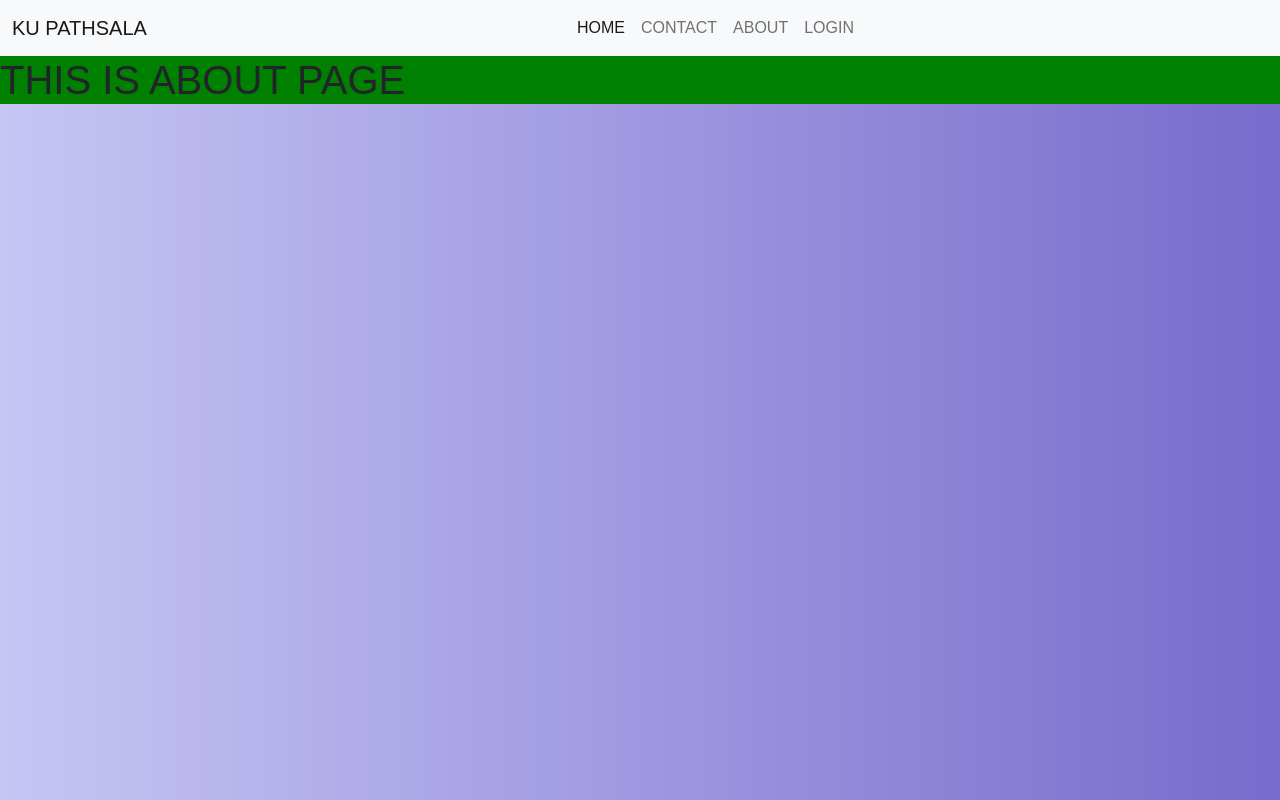
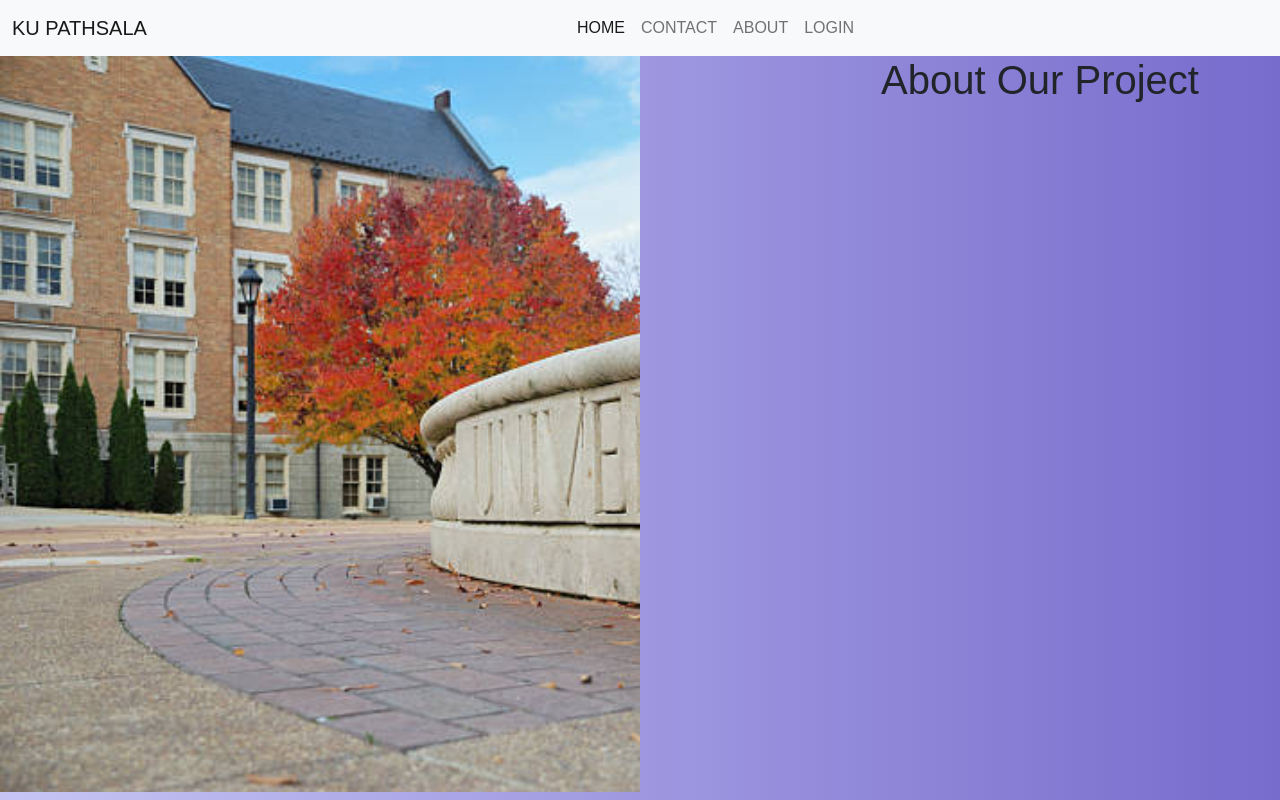
Before and after one commit to shakyasarthak/4th-sem-project, a Next.js app in the folder frontend/: page /components/landing_page/About in a window 1280 px wide. Built offline with nearby package versions, Linux system fonts and the light colour scheme.

Commit message:
About Page but incomplete

```diff
--- a/frontend/src/pages/components/landing_page/About.js
+++ b/frontend/src/pages/components/landing_page/About.js
@@ -1,16 +1,33 @@
-import React from 'react';
 
+
+import React from "react";
 import x from '/src/styles/About.module.css';
+import Image from 'next/image';
 
-function Contact() {
-  return (
-    <>
+const AboutUs = () => (
 
-      <div className={x.about_wrapper}>
-      <h1>THIS IS ABOUT PAGE</h1>
+  <div className={x.Container}>
+
+
+  <div className={x.image}>
+  </div>
+
+  <div className={x.Text}>
+
+    <h1>About Our Project</h1>
+
+    <div className={x.para}>
+    <p></p>
     </div>
-    </>
-  );
-}
 
-export default Contact;
+
+  </div>
+
+</div>
+
+
+
+
+);
+
+export default AboutUs;
--- a/frontend/src/styles/About.module.css
+++ b/frontend/src/styles/About.module.css
@@ -1,3 +1,46 @@
-.about_wrapper{
-    background-color: green;
+/* .image{
+background-image: url("../assets/About.jpg");
+background-color: aliceblue;
+background-repeat: no-repeat;
+width: 100%;
+height: 400px;
+background-size: cover;
 }
+
+.Text{
+
+  text-align: Center;
+}
+
+
+
+ */
+
+ .image{
+  background-image: url("../assets/About.jpg");
+  background-color: aliceblue;
+  background-repeat: no-repeat;
+  width: 50%;
+  height: 92vh;
+  background-size: cover;
+  display: block;
+  }
+
+  .Text{
+
+    text-align: Center;
+    margin-top: -92vh;
+    margin-right: -800px;
+
+
+  }
+
+  .Container{
+overflow-x:hidden;
+min-height: 92vh;
+  }
+
+  .para {
+    text-align: center;
+    width:100px
+   }
```
Also changed, not shown: frontend/src/assets/About.jpg (added).
